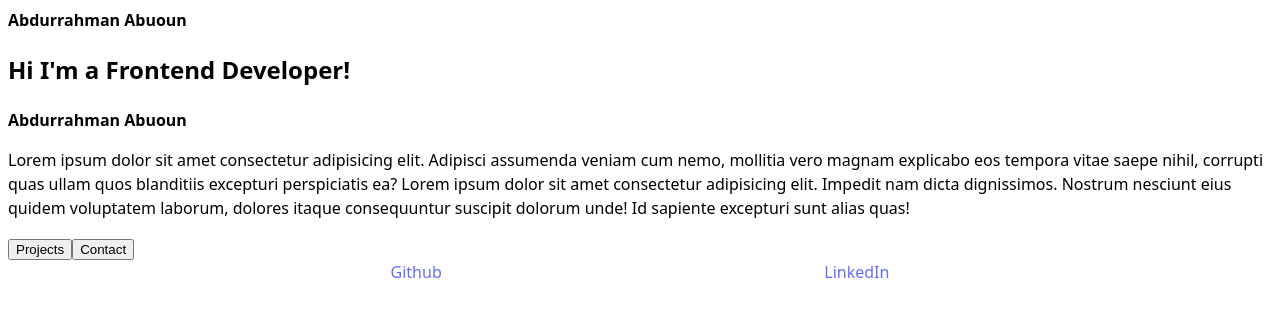
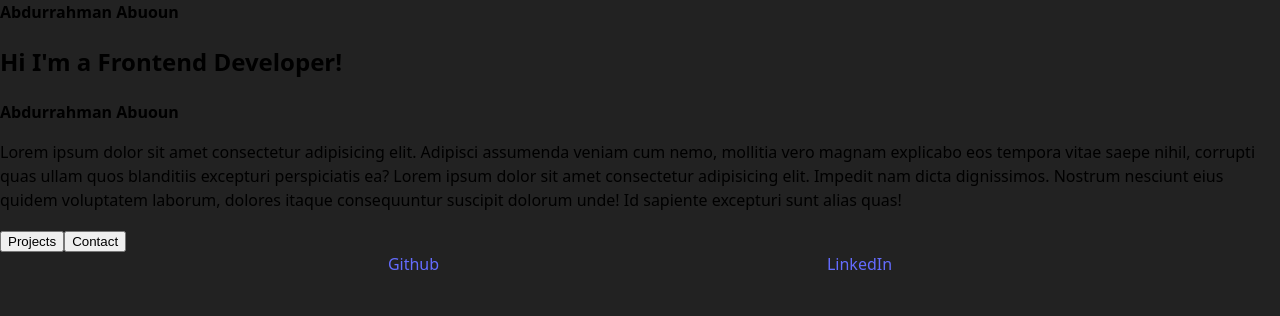
Before and after one commit to abdurman1/myportfolio, a React (Vite) app: page / in a window 1280 px wide. Shown: the top 316 px of the page. Built offline with nearby package versions, Linux system fonts and the light colour scheme.

Commit message:
May 16, 2025, 1:41 PM

```diff
--- a/src/App.css
+++ b/src/App.css
@@ -1,5 +1,10 @@
 body {
     overflow-x: hidden;
+    width: 100%;
+    height: 100%;
+    min-height: 100vh;
+    background: #222;
+    margin: 0;
 }
 h1 {
     margin: 0;
```
